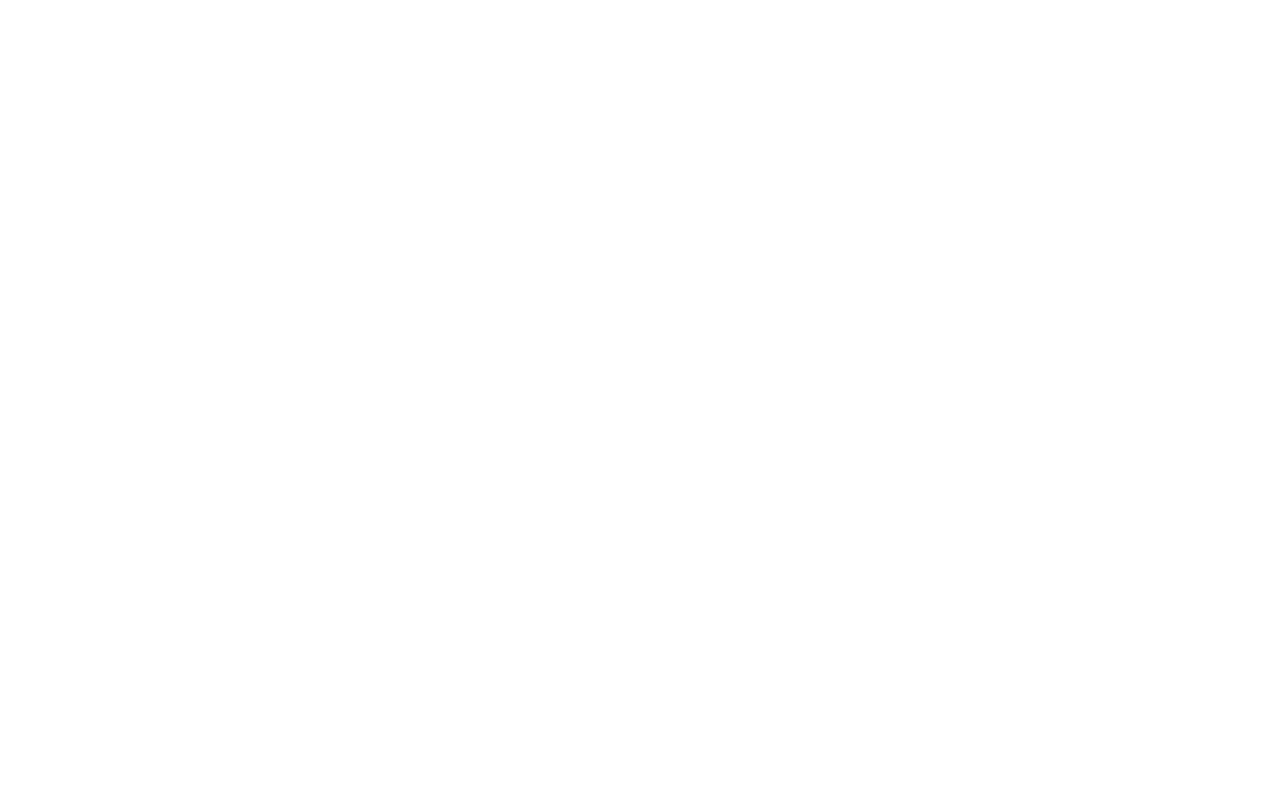
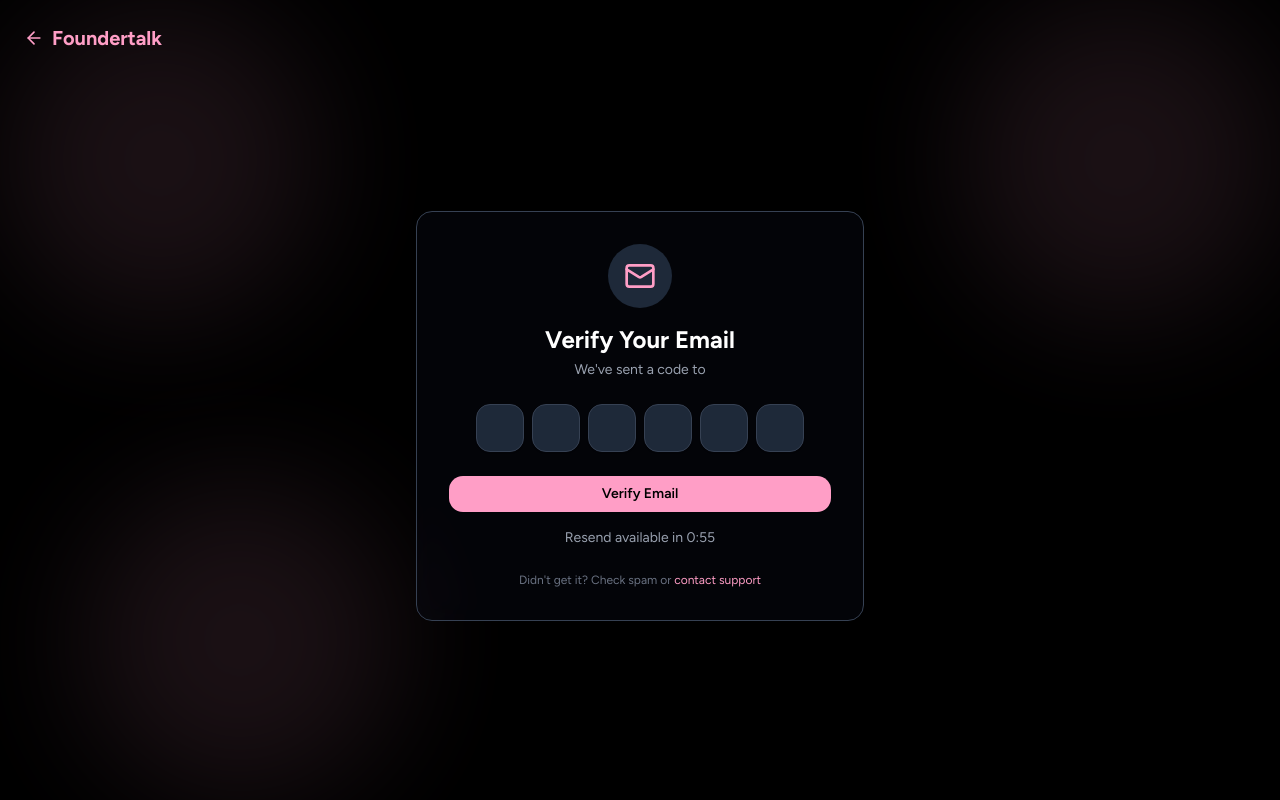
Before and after one commit to Founder-Talk/web-app, a React (Vite) app in the folder frontend/: page /verify-otp in a window 1280 px wide. Before the commit this address had no page. Built offline with nearby package versions, Linux system fonts and the light colour scheme.

Commit message:
Add OTP verification page and update signup flow to navigate to it

```diff
--- a/frontend/src/App.jsx
+++ b/frontend/src/App.jsx
@@ -6,6 +6,7 @@ import SignupPage from "./components/auth/signup";
 import MentorDashboard from './components/app/dashboard/MentorDashboard';
 import MenteeDashboard from './components/app/dashboard/MenteeDashboard';
 import PrivateRoute from "./components/auth/PrivateRoute";
+import VerifyOTPPage from "./components/auth/OTPVarify";
 
 function App() {
   return (
@@ -13,6 +14,8 @@ function App() {
       <Route path="/" element={<LandingPage />} />
       <Route path="/login" element={<LoginPage />} />
       <Route path="/signup" element={<SignupPage />} />
+      <Route path="/verify-otp" element={<VerifyOTPPage/>} />
+
       <Route path="/dashboard/mentor"
         element={
           <PrivateRoute>
--- /dev/null
+++ b/frontend/src/components/auth/OTPVarify.jsx
@@ -0,0 +1,233 @@
+"use client"
+
+import { useState, useEffect, useRef } from "react"
+import { Button } from "@/components/ui/button"
+import { Input } from "@/components/ui/input"
+import { ArrowLeft, Mail, RefreshCw, CheckCircle, AlertCircle } from "lucide-react"
+import { motion, AnimatePresence } from "framer-motion"
+import { Link, useLocation, useNavigate } from "react-router-dom"
+import axios from "axios"
+
+export default function VerifyOTPPage() {
+  const [otp, setOtp] = useState(["", "", "", "", "", ""])
+  const [isLoading, setIsLoading] = useState(false)
+  const [isResending, setIsResending] = useState(false)
+  const [countdown, setCountdown] = useState(60)
+  const [canResend, setCanResend] = useState(false)
+  const [status, setStatus] = useState(null) // "success" | "error" | null
+  const [errorMessage, setErrorMessage] = useState("")
+  const inputRefs = useRef([])
+
+  const location = useLocation()
+  const navigate = useNavigate()
+  const params = new URLSearchParams(location.search)
+  const email = params.get("email")
+  const role = params.get("role")
+
+  useEffect(() => {
+    if (countdown > 0) {
+      const timer = setTimeout(() => setCountdown(countdown - 1), 1000)
+      return () => clearTimeout(timer)
+    } else {
+      setCanResend(true)
+    }
+  }, [countdown])
+
+  const handleOtpChange = (index, value) => {
+    if (!/^\d?$/.test(value)) return
+    const newOtp = [...otp]
+    newOtp[index] = value
+    setOtp(newOtp)
+    if (value && index < 5) inputRefs.current[index + 1]?.focus()
+    if (status === "error") {
+      setStatus(null)
+      setErrorMessage("")
+    }
+  }
+
+  const handleKeyDown = (index, e) => {
+    if (e.key === "Backspace" && !otp[index] && index > 0) {
+      inputRefs.current[index - 1]?.focus()
+    }
+    if (e.key === "v" && (e.ctrlKey || e.metaKey)) {
+      e.preventDefault()
+      navigator.clipboard.readText().then((text) => {
+        const digits = text.replace(/\D/g, "").slice(0, 6).split("")
+        const newOtp = [...otp]
+        digits.forEach((digit, i) => {
+          if (i < 6) newOtp[i] = digit
+        })
+        setOtp(newOtp)
+        const nextEmpty = newOtp.findIndex((d) => !d)
+        inputRefs.current[nextEmpty !== -1 ? nextEmpty : 5]?.focus()
+      })
+    }
+  }
+
+  const handleVerify = async () => {
+    const code = otp.join("")
+    if (code.length !== 6) {
+      setStatus("error")
+      setErrorMessage("Please enter the complete 6-digit code.")
+      return
+    }
+
+    setIsLoading(true)
+    try {
+      const res = await axios.post("http://localhost:3000/api/user/verify-otp", {
+        email,
+        otp: code,
+        role,
+      })
+      if (res.status === 200) {
+        setStatus("success")
+        setTimeout(() => {
+          navigate(role === "mentor" ? "/dashboard/mentor" : "/dashboard/mentee")
+        }, 2000)
+      }
+    } catch (err) {
+      setStatus("error")
+      setErrorMessage(err.response?.data?.message || "Invalid OTP. Please try again.")
+    } finally {
+      setIsLoading(false)
+    }
+  }
+
+  const handleResend = async () => {
+    setIsResending(true)
+    setCanResend(false)
+    setCountdown(60)
+    setOtp(["", "", "", "", "", ""])
+    try {
+      await axios.post("http://localhost:3000/api/user/resend-otp", {
+        email,
+        role,
+      })
+    } catch (err) {
+      console.error("Resend OTP error:", err)
+    } finally {
+      setIsResending(false)
+    }
+  }
+
+  const formatTime = (s) => `${Math.floor(s / 60)}:${String(s % 60).padStart(2, "0")}`
+
+  return (
+    <div className="min-h-screen bg-black text-white relative overflow-hidden">
+      {/* Blurred Animated Background */}
+      <div className="fixed inset-0 pointer-events-none z-0">
+        <div className="absolute top-0 left-0 w-80 h-80 bg-[#ff9ec6] blur-3xl opacity-10 rounded-full animate-blob" />
+        <div className="absolute top-0 right-0 w-80 h-80 bg-[#ff9ec6] blur-3xl opacity-10 rounded-full animate-blob animation-delay-2000" />
+        <div className="absolute bottom-0 left-20 w-80 h-80 bg-[#ff9ec6] blur-3xl opacity-10 rounded-full animate-blob animation-delay-4000" />
+      </div>
+
+      {/* Header */}
+      <header className="relative z-10 p-6">
+        <Link to="/signup" className="flex items-center space-x-2 text-[#ff9ec6] hover:text-[#ff9ec6]/80 transition">
+          <ArrowLeft size={20} />
+          <span className="font-bold text-xl">Foundertalk</span>
+        </Link>
+      </header>
+
+      {/* Main */}
+      <main className="relative z-10 flex justify-center items-center min-h-[calc(100vh-120px)] px-4">
+        <motion.div
+          initial={{ opacity: 0, y: 20 }}
+          animate={{ opacity: 1, y: 0 }}
+          transition={{ duration: 0.5 }}
+          className="w-full max-w-md bg-gray-900/20 backdrop-blur-lg border border-gray-700 rounded-2xl p-8"
+        >
+          <div className="text-center mb-6">
+            <div className="w-16 h-16 mx-auto mb-4 rounded-full bg-gray-800 flex items-center justify-center">
+              <Mail className="text-[#ff9ec6]" size={32} />
+            </div>
+            <h1 className="text-2xl font-bold mb-1">Verify Your Email</h1>
+            <p className="text-gray-400 text-sm">We've sent a code to</p>
+            <p className="text-[#ff9ec6] text-sm font-medium mt-1">{email}</p>
+          </div>
+
+          {/* OTP Inputs */}
+          <div className="flex justify-center gap-2 mb-4">
+            {otp.map((digit, i) => (
+              <Input
+                key={i}
+                ref={(el) => (inputRefs.current[i] = el)}
+                type="text"
+                maxLength={1}
+                value={digit}
+                onChange={(e) => handleOtpChange(i, e.target.value)}
+                onKeyDown={(e) => handleKeyDown(i, e)}
+                className="w-12 h-12 text-center text-lg font-bold rounded-xl bg-gray-800 border-gray-700"
+              />
+            ))}
+          </div>
+
+          {/* Status Message */}
+          <AnimatePresence mode="wait">
+            {status === "error" && (
+              <motion.p
+                className="text-red-400 text-sm text-center mb-3 flex items-center justify-center gap-2"
+                initial={{ opacity: 0 }}
+                animate={{ opacity: 1 }}
+                exit={{ opacity: 0 }}
+              >
+                <AlertCircle size={16} />
+                {errorMessage}
+              </motion.p>
+            )}
+            {status === "success" && (
+              <motion.p
+                className="text-green-400 text-sm text-center mb-3 flex items-center justify-center gap-2"
+                initial={{ opacity: 0 }}
+                animate={{ opacity: 1 }}
+                exit={{ opacity: 0 }}
+              >
+                <CheckCircle size={16} />
+                Email verified successfully!
+              </motion.p>
+            )}
+          </AnimatePresence>
+
+          {/* Verify Button */}
+          <Button
+            onClick={handleVerify}
+            disabled={isLoading || status === "success"}
+            className="w-full mt-2 bg-[#ff9ec6] text-black font-semibold py-3 hover:bg-[#ff9ec6]/90 rounded-xl"
+          >
+            {isLoading ? "Verifying..." : "Verify Email"}
+          </Button>
+
+          {/* Resend OTP */}
+          <div className="text-center mt-4 text-sm text-gray-400">
+            {canResend ? (
+              <Button
+                onClick={handleResend}
+                disabled={isResending}
+                variant="ghost"
+                className="text-[#ff9ec6] hover:underline"
+              >
+                {isResending ? (
+                  <span className="flex items-center gap-2">
+                    <RefreshCw size={14} className="animate-spin" />
+                    Resending...
+                  </span>
+                ) : (
+                  "Resend Code"
+                )}
+              </Button>
+            ) : (
+              <p>Resend available in {formatTime(countdown)}</p>
+            )}
+          </div>
+
+          <p className="mt-6 text-center text-xs text-gray-500">
+            Didn't get it? Check spam or{" "}
+            <a href="mailto:support@foundertalk.com" className="text-[#ff9ec6] hover:underline">
+              contact support
+            </a>
+          </p>
+        </motion.div>
+      </main>
+    </div>
+  )
+}
--- a/frontend/src/components/auth/signup.jsx
+++ b/frontend/src/components/auth/signup.jsx
@@ -6,6 +6,8 @@ import { ArrowLeft, Eye, EyeOff, Users, GraduationCap, Check, Star, Zap, Shield,
 import { motion, AnimatePresence } from "framer-motion"
 import { Link, useNavigate } from "react-router-dom"
 import axios from "axios"
+import Beams from "../ui/Beams/Beams"
+import Particles from "../ui/Particles/Particles"
 
 
 
@@ -61,14 +63,10 @@ export default function SignupPage() {
 
       const res = await axios.post("http://localhost:3000/user/signup", payload)
       localStorage.setItem("token", res.data.token)
+      if(res)
+      navigate(`/verify-otp?email=${formData.email}&role=${selectedRole}`)
 
-      if (res.data.role === "mentee") {
-        navigate("/dashboard/mentee")
-      } else if (res.data.role === "mentor") {
-        navigate("/dashboard/mentor")
-      } else {
-        alert("Unknown user role")
-      }
+
     } catch (err) {
       console.error("Signup failed:", err.response?.data || err.message)
       alert(err.response?.data?.message || "Signup failed")
@@ -95,6 +93,7 @@ export default function SignupPage() {
     <div className={`min-h-screen ${bgClass} ${textClass} relative overflow-hidden transition-colors duration-300`}>
       {/* Enhanced Background Elements */}
       <div className="fixed inset-0 overflow-hidden pointer-events-none">
+
         <div
           className={`absolute top-0 -left-4 w-96 h-96 bg-[#ff9ec6] rounded-full mix-blend-multiply filter blur-3xl ${isDarkMode ? "opacity-5" : "opacity-10"} animate-blob`}
         ></div>
@@ -126,8 +125,10 @@ export default function SignupPage() {
         </div>
       </header>
 
+
       {/* Main Content */}
       <div className="flex items-center justify-center min-h-[calc(100vh-80px)] px-4 py-8">
+
         <motion.div
           initial={{ opacity: 0, y: 30 }}
           animate={{ opacity: 1, y: 0 }}
--- a/frontend/src/index.css
+++ b/frontend/src/index.css
@@ -123,3 +123,12 @@
     @apply bg-background text-foreground;
   }
 }
+/* Hide scrollbar for all modern browsers */
+.scrollbar-hide::-webkit-scrollbar {
+  display: none;
+}
+
+.scrollbar-hide {
+  -ms-overflow-style: none; /* IE and Edge */
+  scrollbar-width: none; /* Firefox */
+}
```
